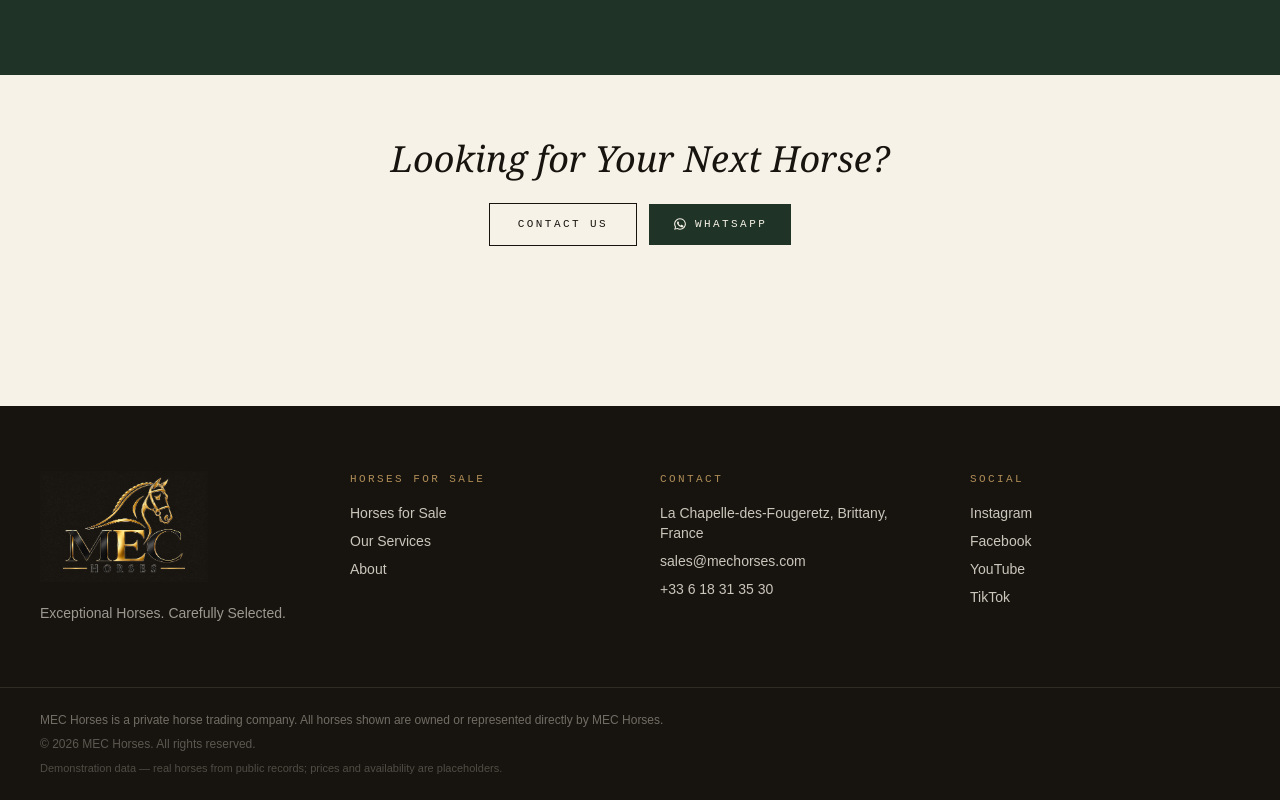
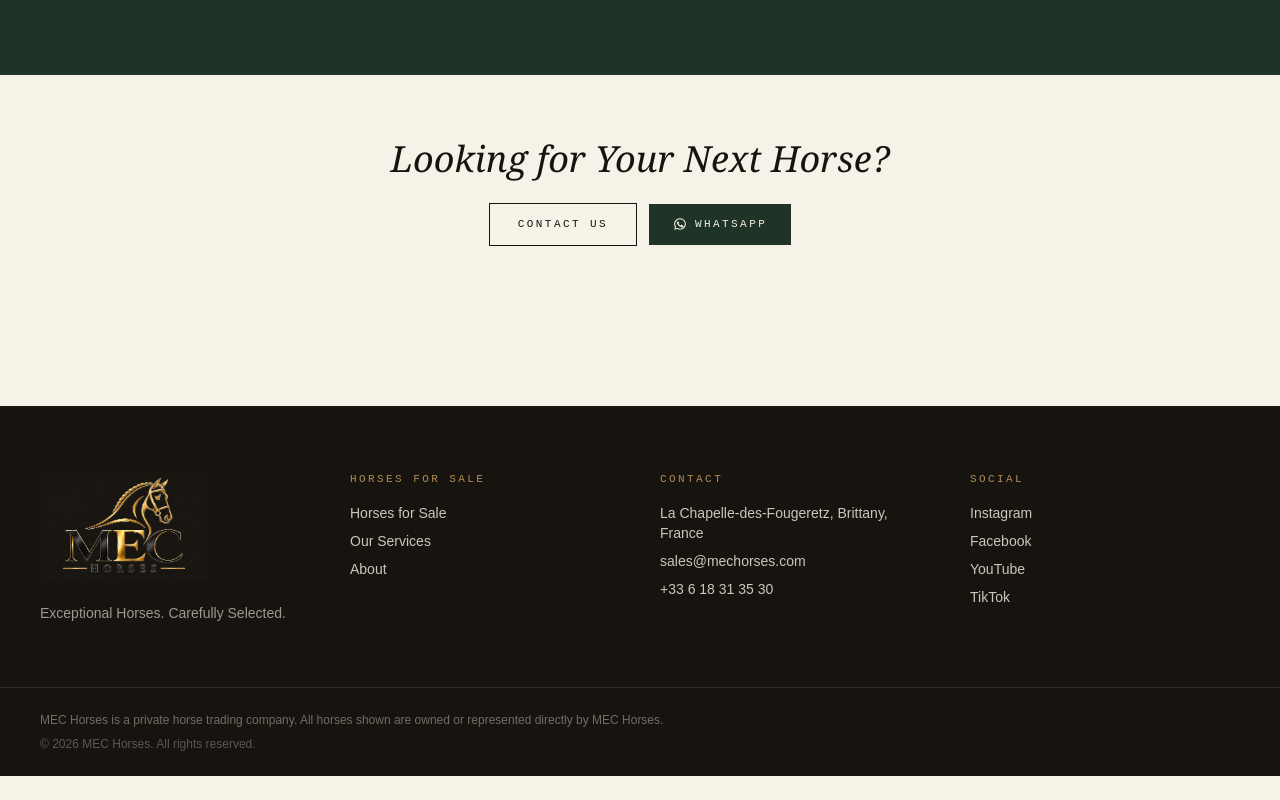
Before and after one commit to mectrading77-MMG/mec-trading-horses, a Next.js app in the folder mec-trading-horses/mec-trading/: page /en in a window 1280 px wide. Shown: the part 2704-3504 px from the top of the page. After the commit the page ends 3480 px from the top, so only its background shows below. Built offline with nearby package versions, Linux system fonts and the light colour scheme; no server answers; the database is empty.

Commit message:
Remove demo notice from website footer

```diff
--- a/mec-trading-horses/mec-trading/src/components/Footer.tsx
+++ b/mec-trading-horses/mec-trading/src/components/Footer.tsx
@@ -49,7 +49,6 @@ export default function Footer({ locale, dict }: { locale: Locale; dict: any })
         <p className="mx-auto mt-2 max-w-editorial text-xs text-ivory/30">
           © {year} MEC Horses. {dict.footer.rights}
         </p>
-        <p className="mx-auto mt-2 max-w-editorial text-[11px] text-ivory/25">{dict.site.demoNotice}</p>
       </div>
     </footer>
   );
```
